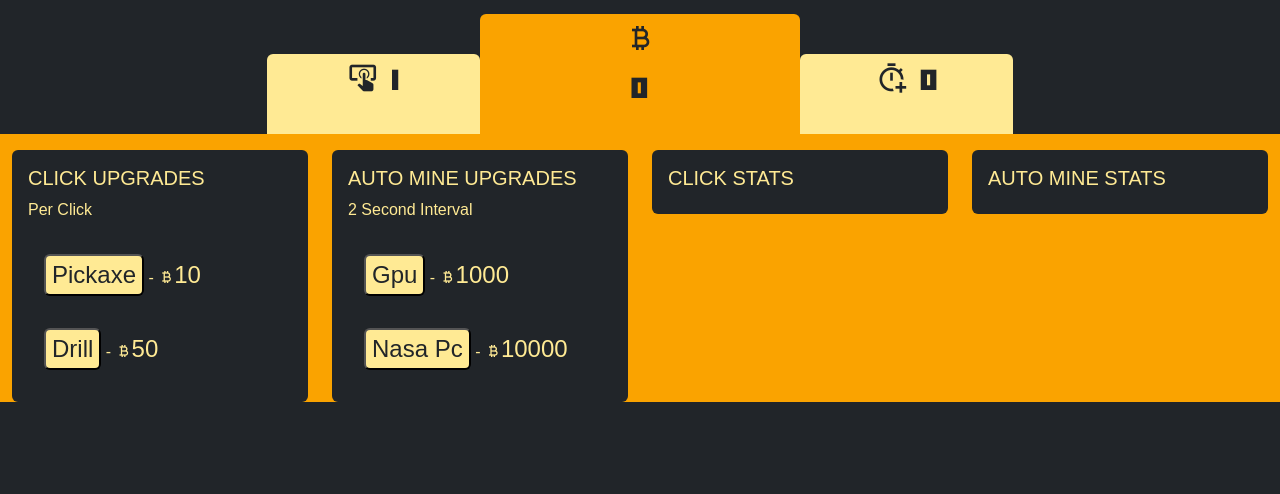
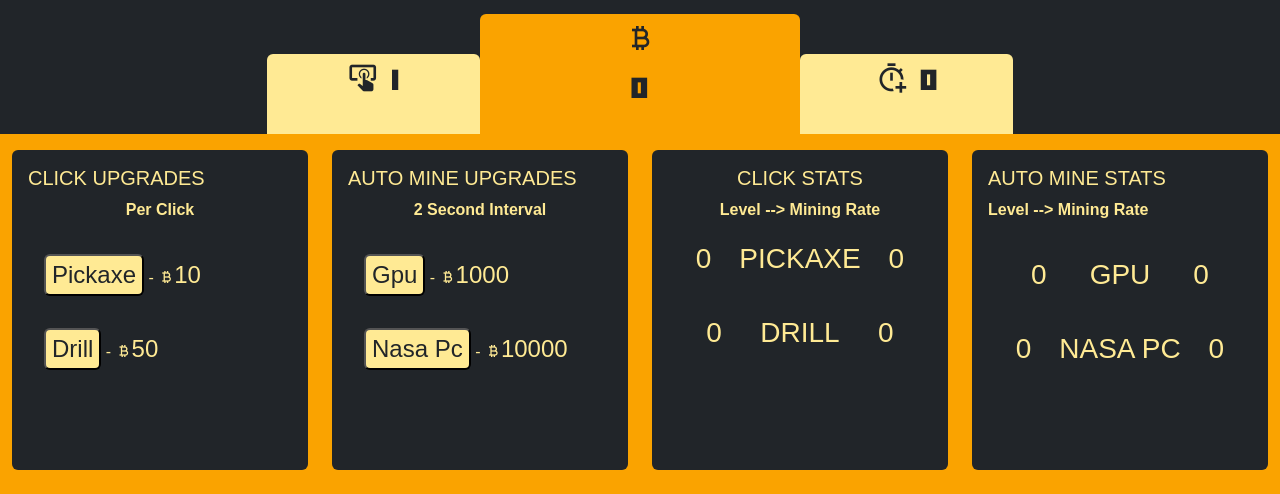
Before and after one commit to SkySnkrs/BTCMiningGame, a plain HTML site: page index.html in a window 1280 px wide. Shown: the part 560-1054 px from the top of the page. Before the commit the page ends 962 px from the top, so only its background shows below. Drawn offline with nearby package versions, Linux system fonts and the light colour scheme; a web font is replaced by a local one.

Commit message:
added draw levels to the stats portion of the page

```diff
--- a/app.js
+++ b/app.js
@@ -74,6 +74,7 @@ function upgradeItem(itemName) {
                 upgrade.cost = Math.round(upgradeTotal);
 
                 drawStats()
+                drawLevels()
                 totalMine();
                 drawTotalEarning();
                 drawIntervalEarnings()
@@ -107,11 +108,43 @@ function autoMineBtc() {
 const btcBalance = document.getElementById('btcAmount')
 const clickAmount = document.getElementById('clickAmount')
 const intervalAmount = document.getElementById('intervalAmount')
+
 const Gpu = document.getElementById('Gpu')
 const nasaPc = document.getElementById('NasaPc')
 const Drill = document.getElementById('Drill')
 const Pickaxe = document.getElementById('Pickaxe')
 
+const pickaxeLevel = document.getElementById('pickaxeLevel')
+const drillLevel = document.getElementById('drillLevel')
+const gpuLevel = document.getElementById('gpuLevel')
+const nasaPcLevel = document.getElementById('nasaPcLevel')
+
+const pickaxeMiningRate = document.getElementById('pickaxeMiningRate')
+const drillMiningRate = document.getElementById('drillMiningRate')
+const gpuMiningRate = document.getElementById('drillMiningRate')
+const nasaPcMiningRate = document.getElementById('nasaPcMiningRate')
+
+function drawLevels() {
+    for (let i = 0; i < upgrades.length; i++) {
+        const upgrade = upgrades[i];
+        if (upgrade.name == 'Pickaxe') {
+            pickaxeLevel.innerText = ''
+            pickaxeLevel.innerText = upgrade.level;
+        }
+        if (upgrade.name == 'Drill') {
+            drillLevel.innerText = ''
+            drillLevel.innerText = upgrade.level;
+        }
+        if (upgrade.name == 'Gpu') {
+            gpuLevel.innerText = ''
+            gpuLevel.innerText = upgrade.level;
+        }
+        if (upgrade.name == 'Nasa Pc') {
+            nasaPcLevel.innerText = ''
+            nasaPcLevel.innerText = upgrade.level;
+        }
+    }
+}
 function drawBtc() {
     btcBalance.innerText = ''
     btcBalance.innerText += btc
--- a/index.html
+++ b/index.html
@@ -52,13 +52,13 @@
                     class="fs-2 ButtonFont">0</span>
             </div>
         </section>
-        <section class="row d-flex justify-content-center darkOrange  tiny5-regular">
-            <div class="col-md-6 col-12">
+        <section class="row d-flex justify-content-center darkOrange tiny5-regular">
+            <div class="col-md-6 col-12 sectionMinHeight">
                 <section class="row ">
                     <div class="col-6 mt-3">
-                        <div class="bg-dark rounded p-3">
+                        <div class="bg-dark rounded p-3 statsColumn">
                             <h5>CLICK UPGRADES</h5>
-                            <p>Per Click</p>
+                            <p class="fw-bold text-center">Per Click</p>
                             <div class="p-3">
                                 <button onclick="upgradeItem('Pickaxe')"
                                     class="rounded text-dark btcBgColor fs-4"></span>Pickaxe</button>&nbsp;-&nbsp;<span
@@ -72,9 +72,9 @@
                         </div>
                     </div>
                     <div class="col-6 mt-3">
-                        <div class="bg-dark rounded p-3">
+                        <div class="bg-dark rounded p-3 statsColumn">
                             <h5>AUTO MINE UPGRADES</h5>
-                            <p>2 Second Interval</p>
+                            <p class="fw-bold text-center">2 Second Interval</p>
                             <div class="p-3">
                                 <button onclick="upgradeItem('Gpu')"
                                     class="rounded text-dark btcBgColor fs-4"></span>Gpu</button>&nbsp;-&nbsp;<span
@@ -94,13 +94,37 @@
             <div class="col-md-6 col-12">
                 <section class="row ">
                     <div class="col-6 mt-3">
-                        <div class="bg-dark rounded p-3">
-                            <h5>CLICK STATS</h5>
+                        <div class="bg-dark rounded p-3 d-flex statsColumn">
+                            <div class="text-center flex-fill">
+                                <h5>CLICK STATS</h5>
+                                <p class="fw-bold">Level --> Mining Rate</p>
+                                <div class="d-flex justify-content-evenly mt-3">
+                                    <p class="text-start fs-3" id="pickaxeLevel">0</p>
+                                    <p class="text-center fs-3">PICKAXE</p>
+                                    <p class="text-end fs-3" id="pickaxeMiningRate">0</p>
+                                </div>
+                                <div class="d-flex justify-content-evenly mt-3">
+                                    <p class="text-start fs-3" id="drillLevel">0</p>
+                                    <p class="text-center fs-3">DRILL</p>
+                                    <p class="text-end fs-3" id="drillMiningRate">0</p>
+                                </div>
+                            </div>
                         </div>
                     </div>
                     <div class="col-6 mt-3">
-                        <div class="bg-dark rounded p-3">
+                        <div class="bg-dark rounded p-3 d-flex flex-column statsColumn">
                             <h5>AUTO MINE STATS</h5>
+                            <p class="fw-bold">Level --> Mining Rate</p>
+                            <div class="d-flex justify-content-evenly mt-3">
+                                <p class="text-start fs-3" id="gpuLevel">0</p>
+                                <p class="text-center fs-3">GPU</p>
+                                <p class="text-end fs-3" id="gpuMiningRate">0</p>
+                            </div>
+                            <div class="d-flex justify-content-evenly mt-3">
+                                <p class="text-start fs-3" id="nasaPcLevel">0</p>
+                                <p class="text-center fs-3">NASA PC</p>
+                                <p class="text-end fs-3" id="nasaPcMiningRate">0</p>
+                            </div>
                         </div>
                     </div>
                 </section>
--- a/style.css
+++ b/style.css
@@ -73,4 +73,12 @@
     background-color: rgb(255 234 148);
 }
 
+.statsColumn {
+    min-height: 40dvh;
+}
+
+.sectionMinHeight {
+    min-height: 45dvh;
+}
+
 /* IDS */
```
